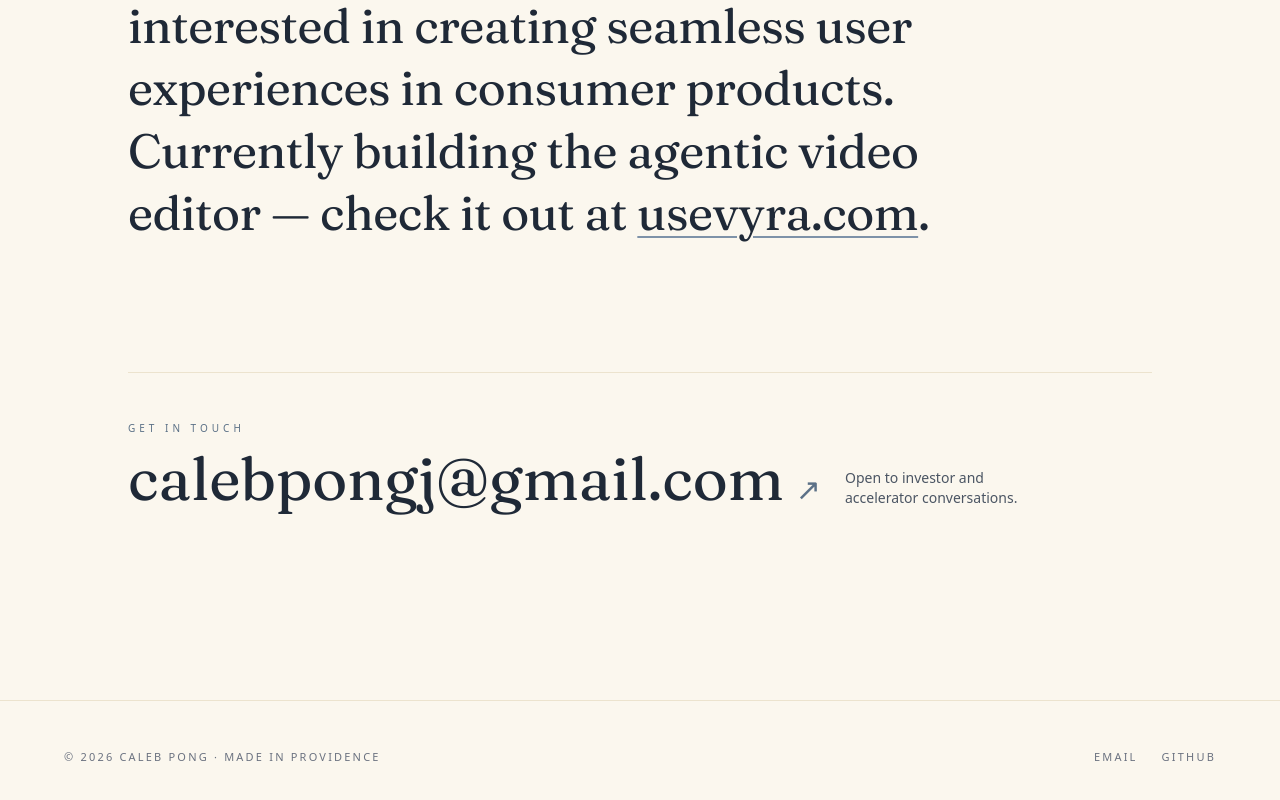
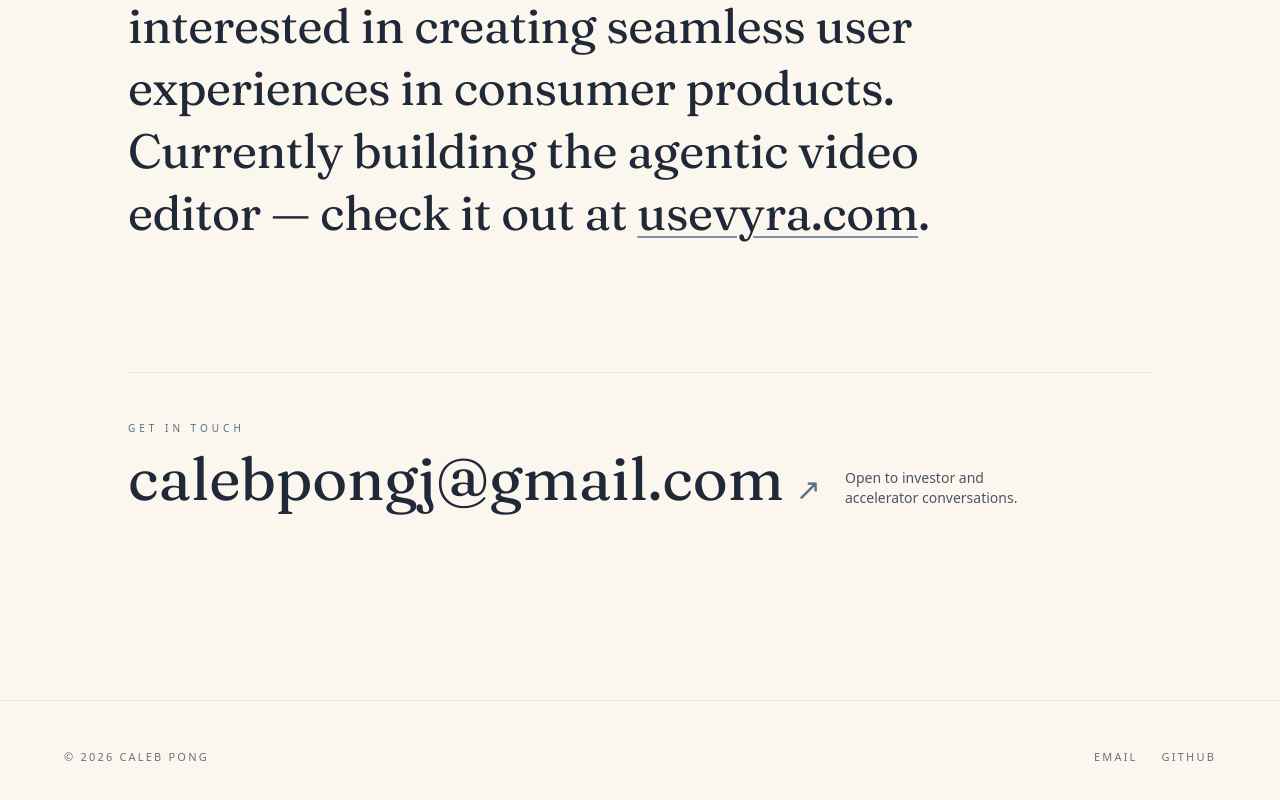
Before and after one commit to kale-eb/portfolio, a Next.js app: page / in a window 1280 px wide. Shown: the part 7819-8619 px from the top of the page. Built offline with nearby package versions, Linux system fonts and the light colour scheme; a web font is replaced by a local one.

Commit message:
Drop "Made in Providence" from footer

```diff
--- a/app/page.tsx
+++ b/app/page.tsx
@@ -14,7 +14,7 @@
       <About />
       <footer className="px-6 md:px-12 lg:px-16 py-12 border-t border-cream-200">
         <div className="flex flex-col md:flex-row items-start md:items-center justify-between gap-4 text-[11px] font-sans tracking-[0.2em] uppercase text-ink-300">
-          <div>© 2026 Caleb Pong · Made in Providence</div>
+          <div>© 2026 Caleb Pong</div>
           <div className="flex items-center gap-6">
             <a
               href="mailto:calebpongj@gmail.com"
```
